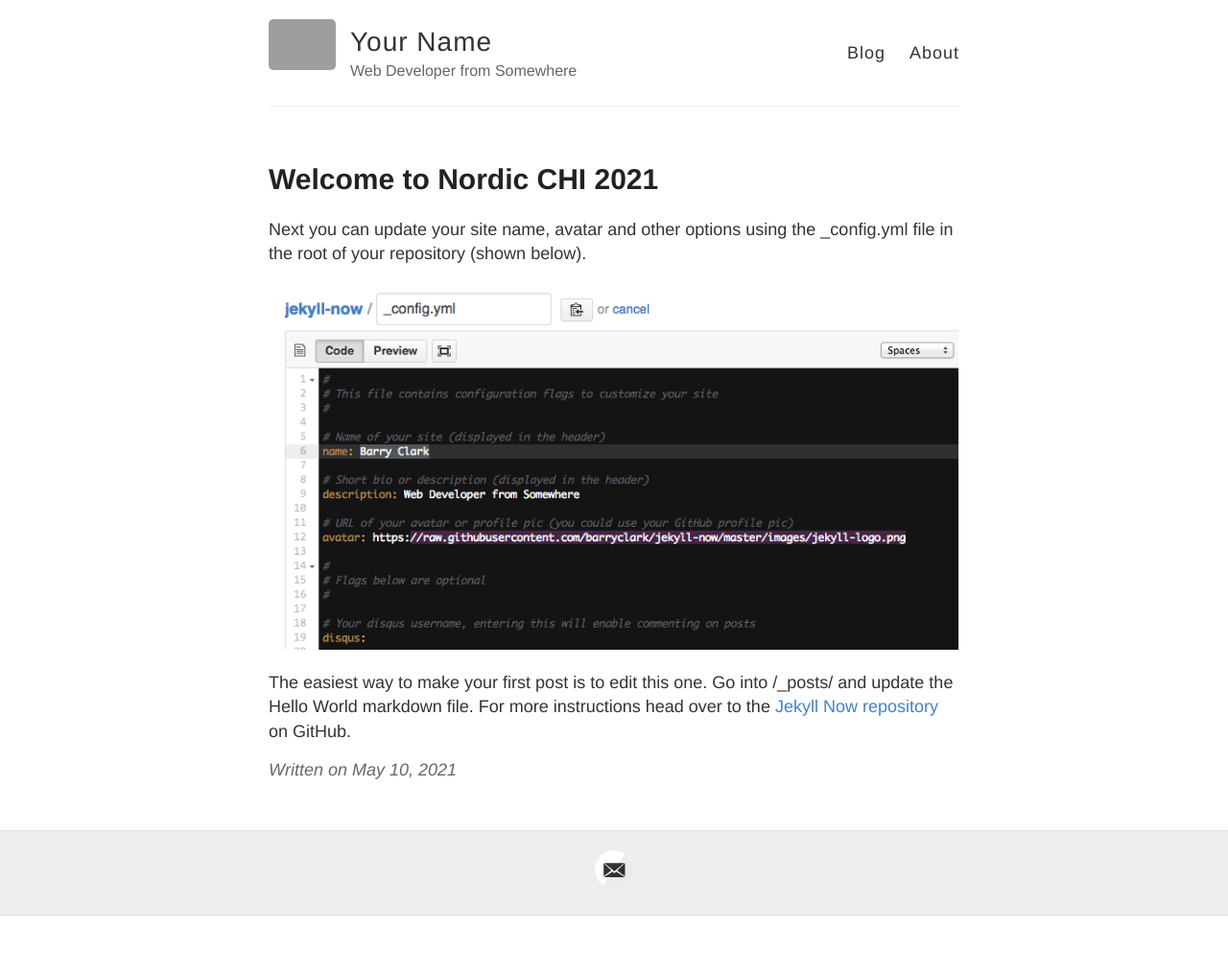
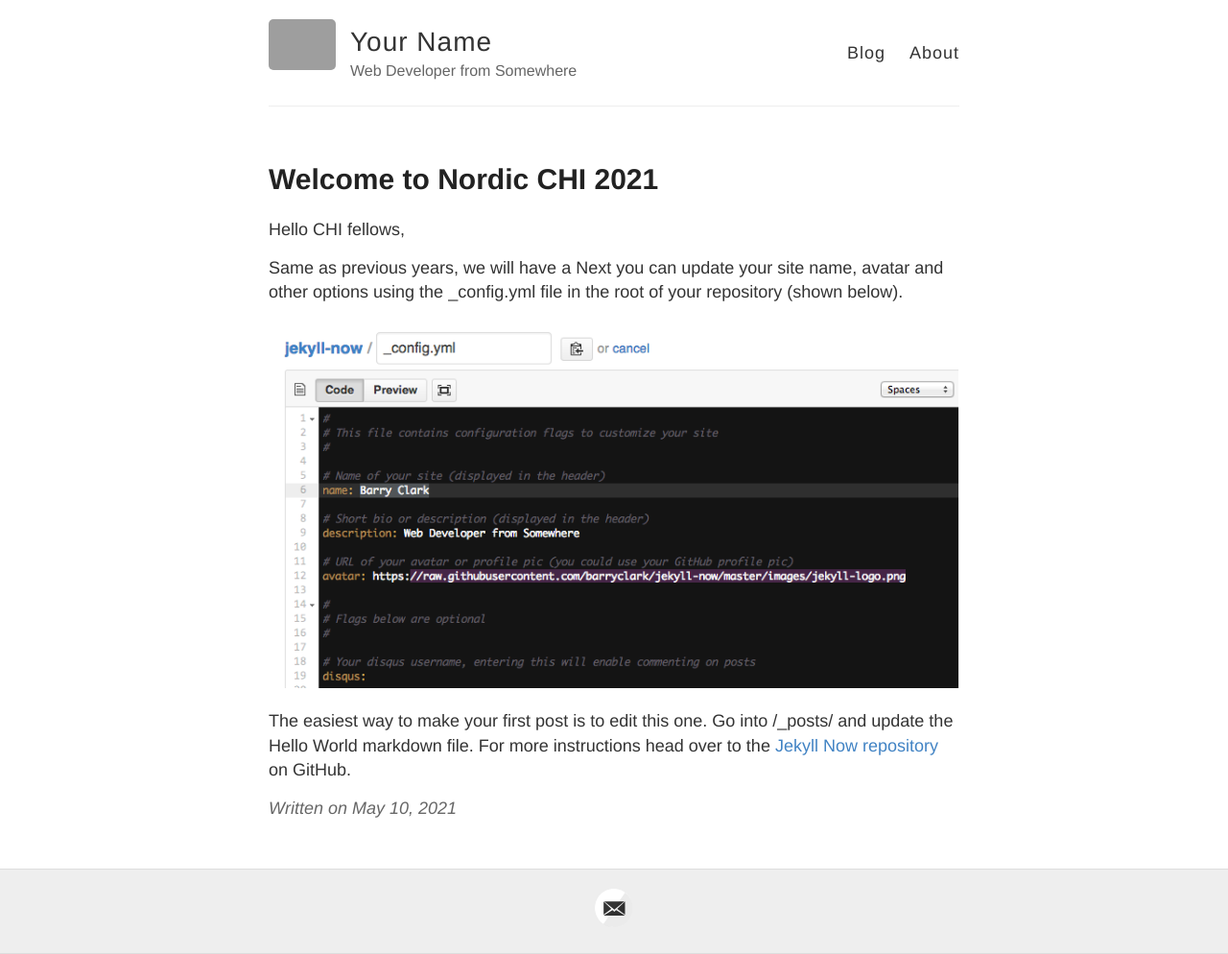
Before and after one commit to nordichi/nordichi.github.io, a Jekyll site: the page built from _posts/2021-5-10-Hello.md, in a window 1280 px wide. Shown: the whole page at 96% size. Built offline with Jekyll 4.4.1, drawn with Linux system fonts in a browser that asks for light colours; before the commit the page ends 954 px from its top, so only the background shows below that; grey boxes are pictures that could not be loaded.

Commit message:
change theme

```diff
--- a/_posts/2021-5-10-Hello.md
+++ b/_posts/2021-5-10-Hello.md
@@ -3,6 +3,9 @@ layout: post
 title: Welcome to Nordic CHI 2021
 ---
 
+Hello CHI fellows,
+
+Same as previous years, we will have a
 Next you can update your site name, avatar and other options using the _config.yml file in the root of your repository (shown below).
 
 ![_config.yml]({{ site.baseurl }}/images/config.png)
```
